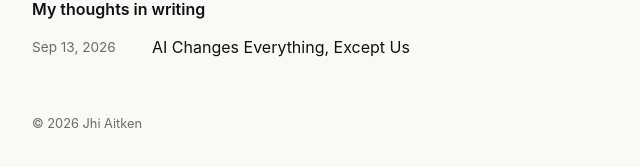
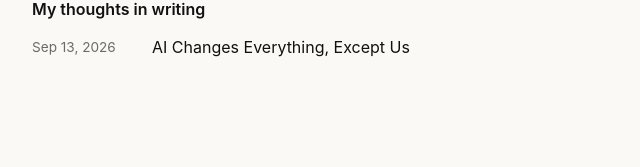
Before and after one commit to blankname-yessir/website, a Jekyll site: the page built from index.md, in a window 1280 px wide. Shown: the part 164-331 px from the top of the page, without its empty margins (0-640 px from the left). Built offline with Jekyll 4.4.1, drawn with Linux system fonts in a browser that asks for light colours.

Commit message:
Remove footer
Co-Authored-By: Claude Opus 5 <noreply@anthropic.com>

```diff
--- a/_layouts/default.html
+++ b/_layouts/default.html
@@ -30,7 +30,6 @@
   .post blockquote { margin: 1.5rem 0; padding-left: 1rem; border-left: 2px solid var(--rule); color: #444; }
   nav.home { margin-bottom: 2.5rem; font-size: 0.9rem; }
   nav.home a { text-decoration: none; color: var(--muted); }
-  footer { margin-top: 3rem; color: var(--muted); font-size: 0.8rem; }
 </style>
 </head>
 <body>
@@ -38,6 +37,5 @@
 <main>
 {{ content }}
 </main>
-<footer>© {{ site.time | date: "%Y" }} {{ site.title }}</footer>
 </body>
 </html>
```
